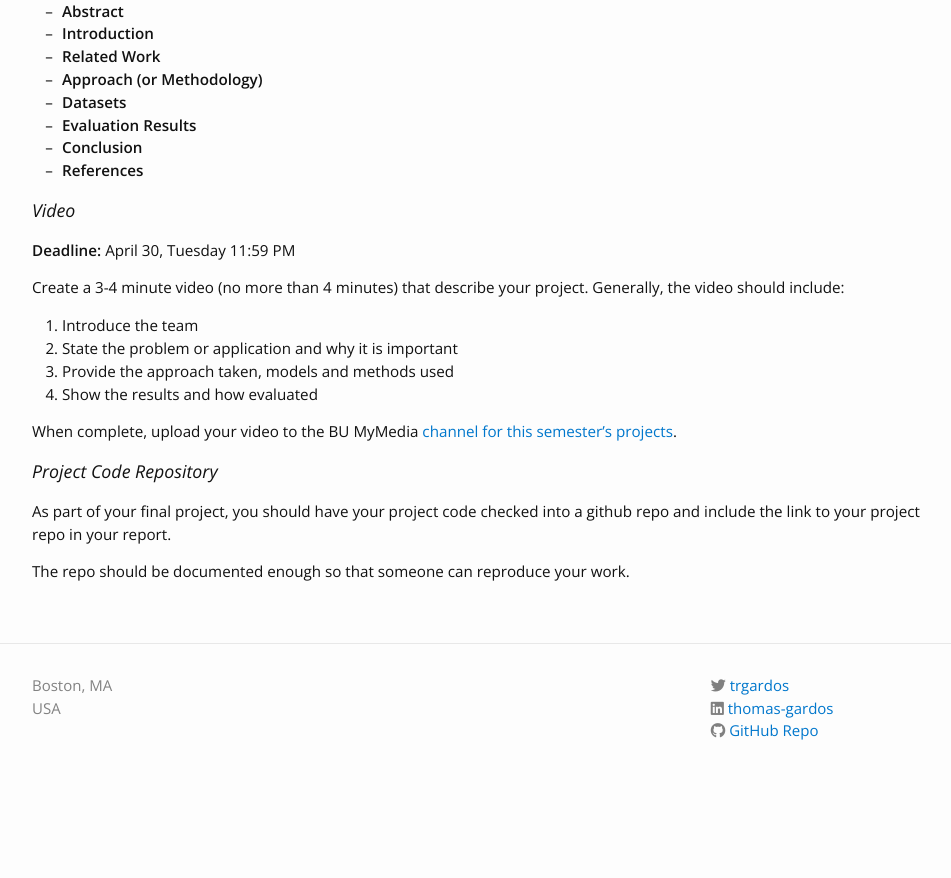
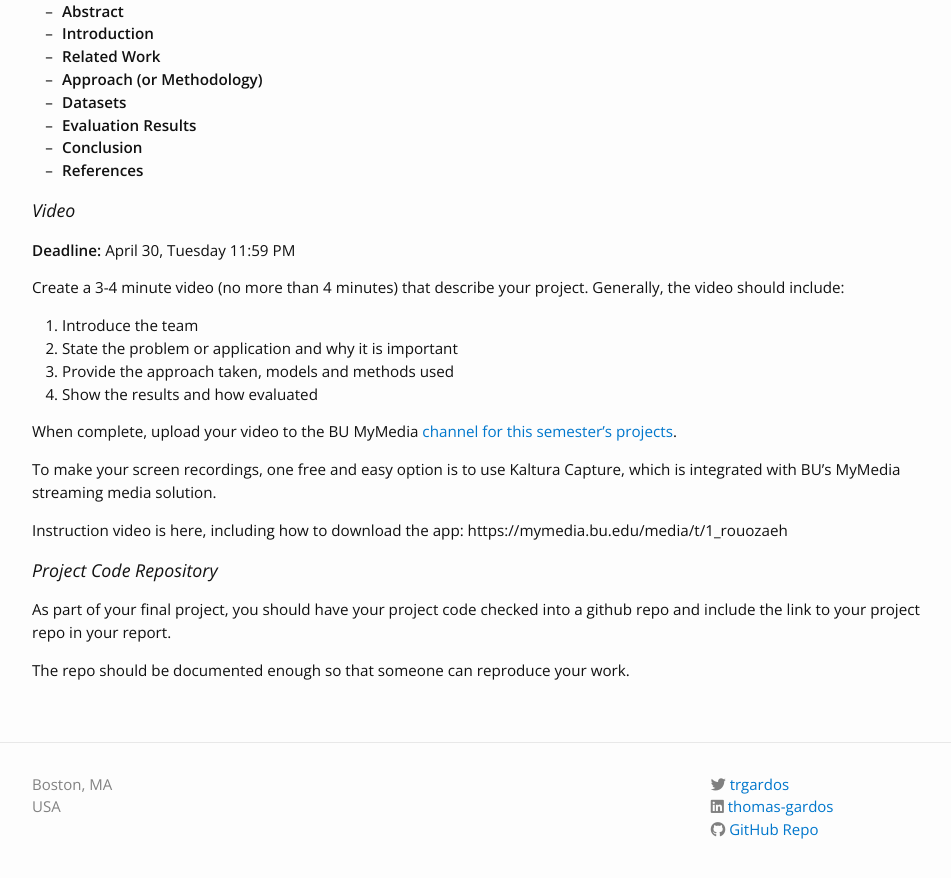
Before and after one commit to DL4DS/sp2025, a Jekyll site: the page built from project.md, in a window 1280 px wide and 900 px high, scrolled down 4644 px. Shown: the top 878 px of the window, without its empty margins (163-1114 px from the left). Built offline with Jekyll 4.4.1, drawn with Linux system fonts in a browser that asks for light colours; nearby versions of some CDN libraries; before the commit the page ends 5446 px from its top, so only the background shows below that.

Commit message:
added screen rec instructions

```diff
--- a/project.md
+++ b/project.md
@@ -251,6 +251,12 @@ project. Generally, the video should include:
 When complete, upload your video to the BU MyMedia [channel for this semester's
 projects](https://mymedia.bu.edu/channel/channelid/340650712).
 
+To make your screen recordings, one free and easy option is to use Kaltura
+Capture, which is integrated with BU's MyMedia streaming media solution.
+
+Instruction video is here, including how to download the app:
+https://mymedia.bu.edu/media/t/1_rouozaeh
+
 ### Project Code Repository
 
 As part of your final project, you should have your project code checked into
```
Also changed, not shown: _announcements/07_apr_22_announcement.md (added, +10 -0 lines).
